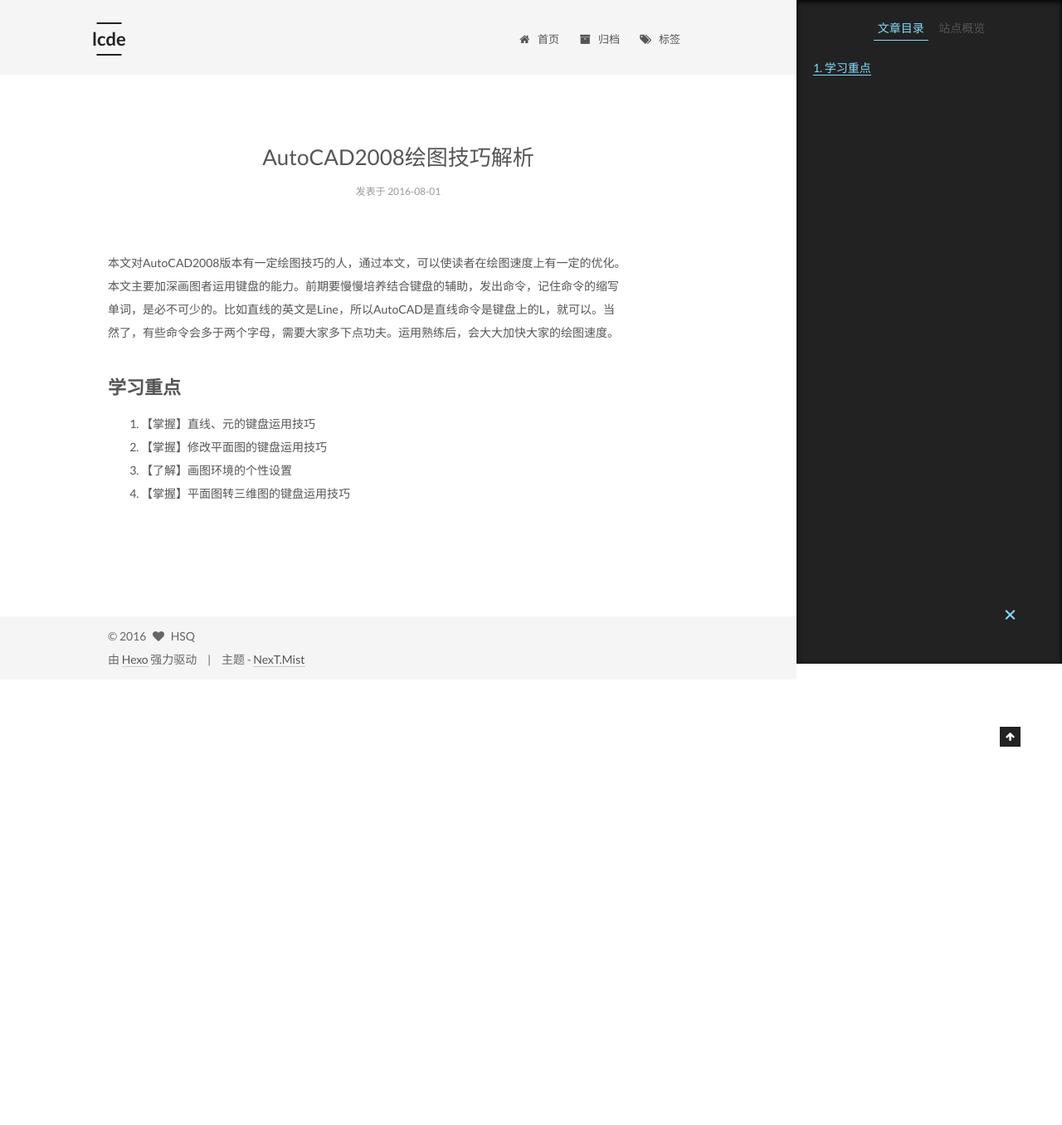
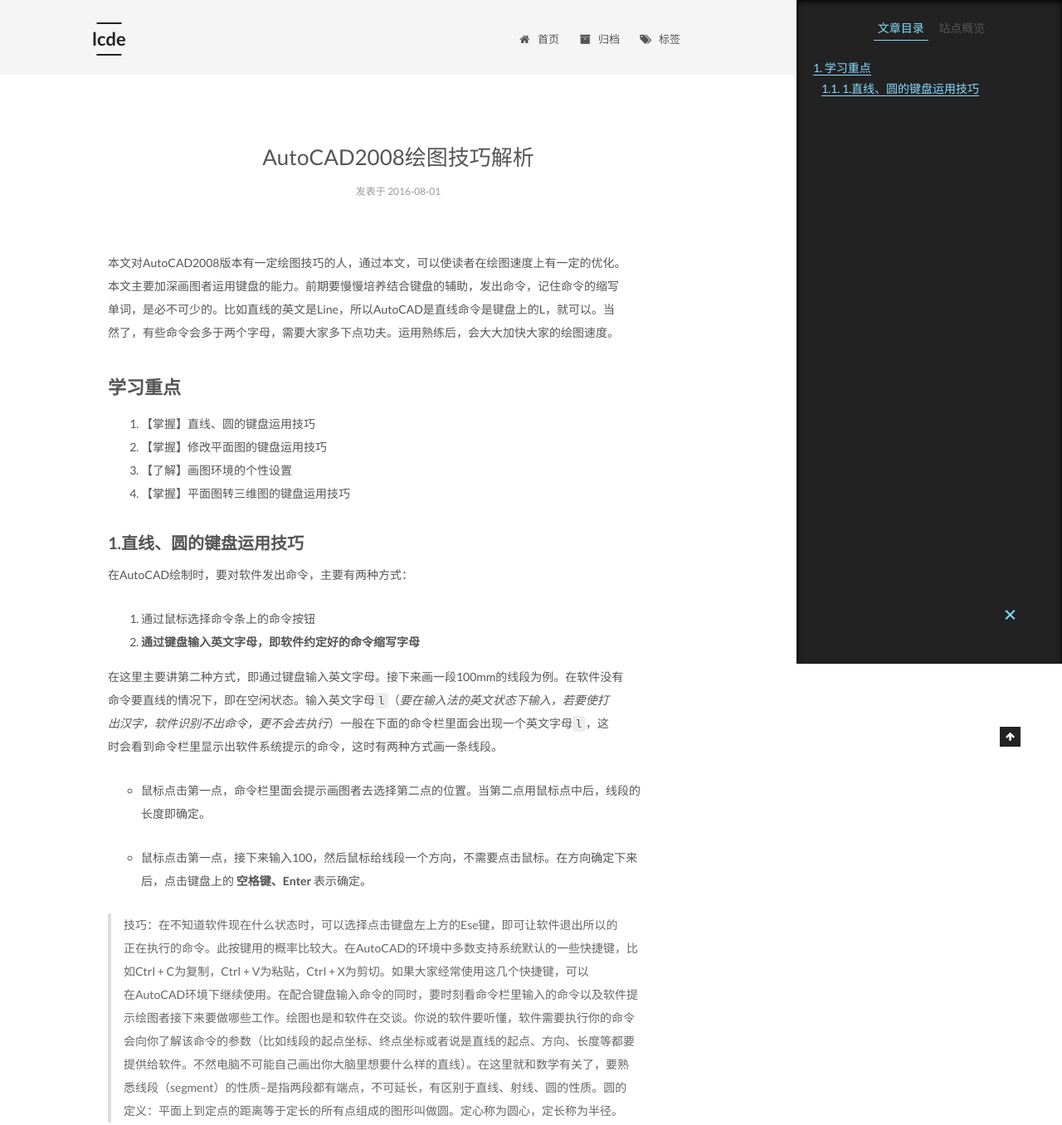
Before and after one commit to lcde/lcde.github.io, a plain HTML site: page 2016/08/01/AutoCAD2008绘图技巧解析/index.html in a window 1280 px wide. Shown: the top 1356 px of the page at 83% size. Before the commit the page ends 819 px from the top, so only its background shows below. Drawn offline with Linux system fonts and the light colour scheme.

Commit message:
Site updated: 2016-08-02 23:43:59

```diff
--- a/2016/08/01/AutoCAD2008绘图技巧解析/index.html
+++ b/2016/08/01/AutoCAD2008绘图技巧解析/index.html
@@ -90,7 +90,7 @@
 <meta property="og:url" content="http://lcde.ga/2016/08/01/AutoCAD2008绘图技巧解析/index.html">
 <meta property="og:site_name" content="lcde">
 <meta property="og:description" content="本文对AutoCAD2008版本有一定绘图技巧的人，通过本文，可以使读者在绘图速度上有一定的优化。本文主要加深画图者运用键盘的能力。前期要慢慢培养结合键盘的辅助，发出命令，记住命令的缩写单词，是必不可少的。比如直线的英文是Line，所以AutoCAD是直线命令是键盘上的L，就可以。当然了，有些命令会多于两个字母，需要大家多下点功夫。运用熟练后，会大大加快大家的绘图速度。">
-<meta property="og:updated_time" content="2016-08-02T07:02:39.646Z">
+<meta property="og:updated_time" content="2016-08-02T15:39:56.235Z">
 <meta name="twitter:card" content="summary">
 <meta name="twitter:title" content="AutoCAD2008绘图技巧解析">
 <meta name="twitter:description" content="本文对AutoCAD2008版本有一定绘图技巧的人，通过本文，可以使读者在绘图速度上有一定的优化。本文主要加深画图者运用键盘的能力。前期要慢慢培养结合键盘的辅助，发出命令，记住命令的缩写单词，是必不可少的。比如直线的英文是Line，所以AutoCAD是直线命令是键盘上的L，就可以。当然了，有些命令会多于两个字母，需要大家多下点功夫。运用熟练后，会大大加快大家的绘图速度。">
@@ -274,11 +274,26 @@
         <p>本文对AutoCAD2008版本有一定绘图技巧的人，通过本文，可以使读者在绘图速度上有一定的优化。<br>本文主要加深画图者运用键盘的能力。前期要慢慢培养结合键盘的辅助，发出命令，记住命令的缩写<br>单词，是必不可少的。比如直线的英文是Line，所以AutoCAD是直线命令是键盘上的L，就可以。当<br>然了，有些命令会多于两个字母，需要大家多下点功夫。运用熟练后，会大大加快大家的绘图速度。</p>
 <a id="more"></a>
 <h2 id="学习重点"><a href="#学习重点" class="headerlink" title="学习重点"></a>学习重点</h2><ol>
-<li>【掌握】直线、元的键盘运用技巧</li>
+<li>【掌握】直线、圆的键盘运用技巧</li>
 <li>【掌握】修改平面图的键盘运用技巧</li>
 <li>【了解】画图环境的个性设置</li>
 <li>【掌握】平面图转三维图的键盘运用技巧</li>
 </ol>
+<h3 id="1-直线、圆的键盘运用技巧"><a href="#1-直线、圆的键盘运用技巧" class="headerlink" title="1.直线、圆的键盘运用技巧"></a>1.直线、圆的键盘运用技巧</h3><p>在AutoCAD绘制时，要对软件发出命令，主要有两种方式：</p>
+<ol>
+<li>通过鼠标选择命令条上的命令按钮</li>
+<li><strong>通过键盘输入英文字母，即软件约定好的命令缩写字母</strong></li>
+</ol>
+<p>在这里主要讲第二种方式，即通过键盘输入英文字母。接下来画一段100mm的线段为例。在软件没有<br>命令要直线的情况下，即在空闲状态。输入英文字母<code>l</code>（<em>要在输入法的英文状态下输入，若要使打<br>出汉字，软件识别不出命令，更不会去执行</em>）一般在下面的命令栏里面会出现一个英文字母<code>l</code>，这<br>时会看到命令栏里显示出软件系统提示的命令，这时有两种方式画一条线段。</p>
+<ul>
+<li><p>鼠标点击第一点，命令栏里面会提示画图者去选择第二点的位置。当第二点用鼠标点中后，线段的<br>长度即确定。</p>
+</li>
+<li><p>鼠标点击第一点，接下来输入100，然后鼠标给线段一个方向，不需要点击鼠标。在方向确定下来<br>后，点击键盘上的 <strong>空格键、Enter</strong> 表示确定。</p>
+</li>
+</ul>
+<blockquote>
+<p>技巧：在不知道软件现在什么状态时，可以选择点击键盘左上方的Ese键，即可让软件退出所以的<br>正在执行的命令。此按键用的概率比较大。在AutoCAD的环境中多数支持系统默认的一些快捷键，比<br>如Ctrl + C为复制，Ctrl + V为粘贴，Ctrl + X为剪切。如果大家经常使用这几个快捷键，可以<br>在AutoCAD环境下继续使用。在配合键盘输入命令的同时，要时刻看命令栏里输入的命令以及软件提<br>示绘图者接下来要做哪些工作。绘图也是和软件在交谈。你说的软件要听懂，软件需要执行你的命令<br>会向你了解该命令的参数（比如线段的起点坐标、终点坐标或者说是直线的起点、方向、长度等都要<br>提供给软件。不然电脑不可能自己画出你大脑里想要什么样的直线）。在这里就和数学有关了，要熟<br>悉线段（segment）的性质–是指两段都有端点，不可延长，有区别于直线、射线、圆的性质。圆的<br>定义：平面上到定点的距离等于定长的所有点组成的图形叫做圆。定心称为圆心，定长称为半径。</p>
+</blockquote>
 
 
     </div>
@@ -395,7 +410,7 @@
 
 
 
-              <div class="post-toc-content"><ol class="nav"><li class="nav-item nav-level-2"><a class="nav-link" href="#学习重点"><span class="nav-number">1.</span> <span class="nav-text">学习重点</span></a></li></ol></div>
+              <div class="post-toc-content"><ol class="nav"><li class="nav-item nav-level-2"><a class="nav-link" href="#学习重点"><span class="nav-number">1.</span> <span class="nav-text">学习重点</span></a><ol class="nav-child"><li class="nav-item nav-level-3"><a class="nav-link" href="#1-直线、圆的键盘运用技巧"><span class="nav-number">1.1.</span> <span class="nav-text">1.直线、圆的键盘运用技巧</span></a></li></ol></li></ol></div>
 
           </div>
         </section>
--- a/css/main.css
+++ b/css/main.css
@@ -1548,7 +1548,7 @@
   width: 4px;
   height: 4px;
   border-radius: 50%;
-  background: #748a8c;
+  background: #13383b;
 }
 .links-of-blogroll {
   font-size: 13px;
```
